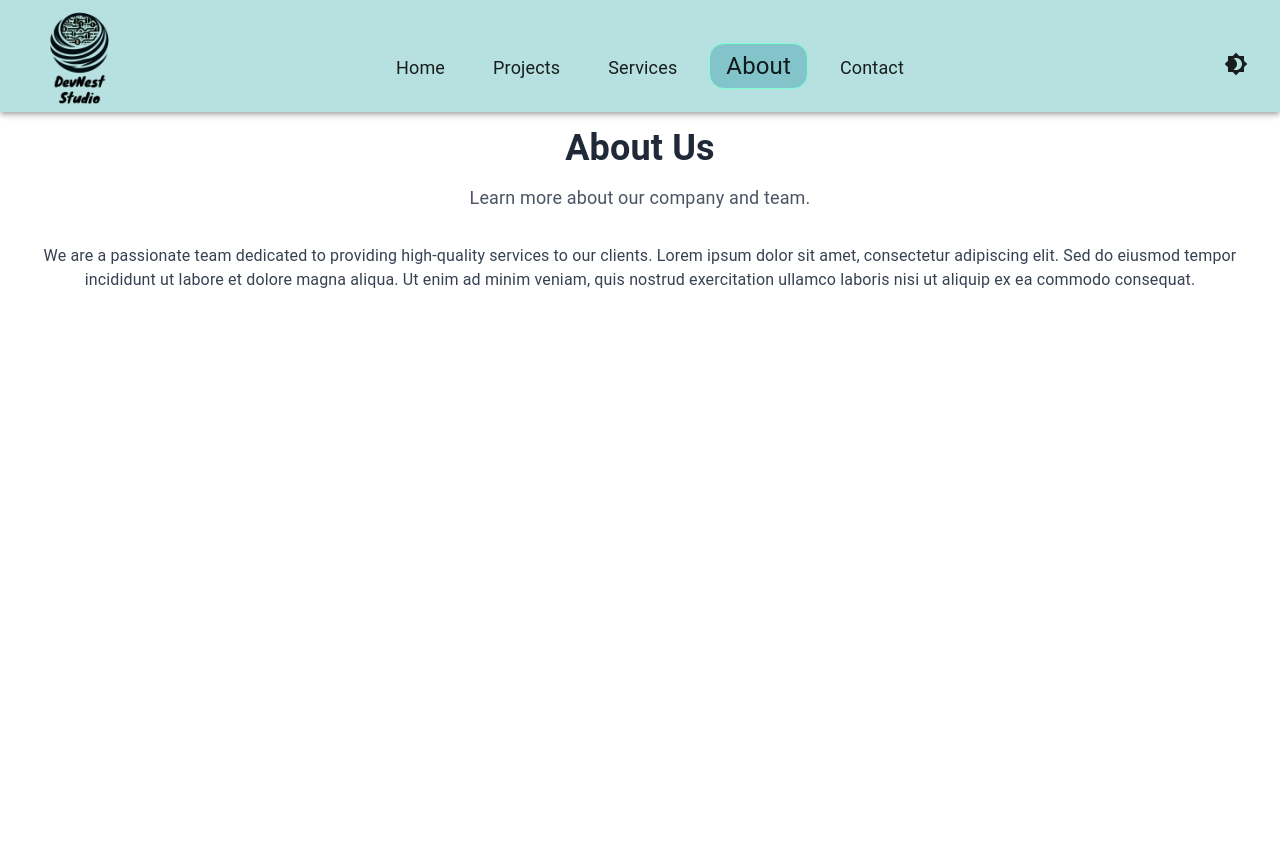
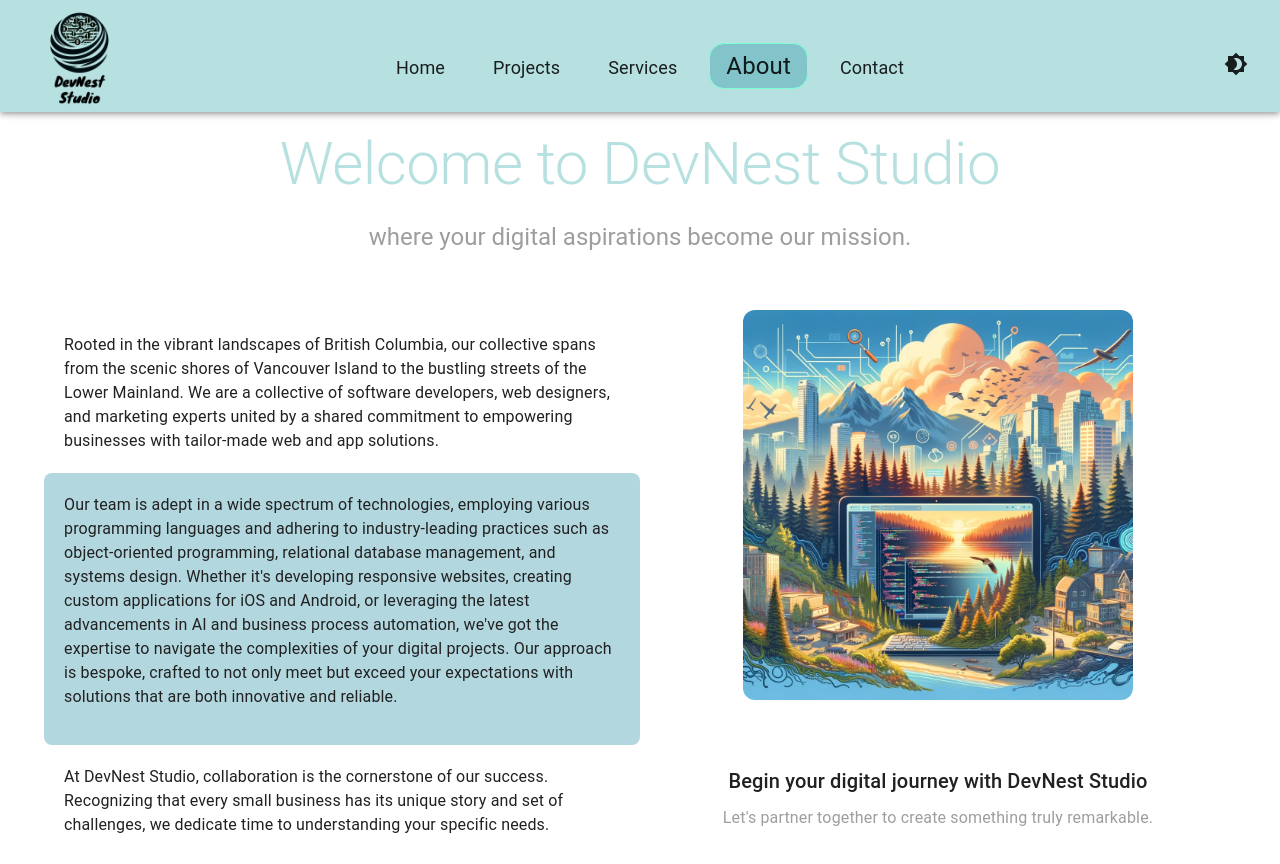
Before and after one commit to Evergreen-Tech-Solutions/DevNest_Studio, a React (Create React App) app: page /about in a window 1280 px wide. Built offline with nearby package versions, Linux system fonts and the light colour scheme.

Commit message:
wrote starting code for About page

```diff
--- a/src/pages/AboutPage.js
+++ b/src/pages/AboutPage.js
@@ -1,20 +1,119 @@
-import React from 'react';
-import Styles from '../styles/AboutPage.module.css';
+import React from "react";
+import Styles from "../styles/AboutPage.module.css";
+import aboutImage from "../images/aboutImage.png";
+import { Typography, Container, Box, Grid } from "@mui/material";
 
 function AboutPage() {
   return (
-    <div className="min-h-screen">
-      <div className="max-w-7xl mx-auto px-4 sm:px-6 lg:px-8 py-16">
-        <div className="text-center">
-          <h1 className="text-4xl font-bold text-gray-800 mb-4">About Us</h1>
-          <p className="text-lg text-gray-600">Learn more about our company and team.</p>
-          <div className="mt-8">
-            <p className="text-gray-700">
-              We are a passionate team dedicated to providing high-quality services to our clients. Lorem ipsum dolor sit amet, consectetur adipiscing elit. Sed do eiusmod tempor incididunt ut labore et dolore magna aliqua. Ut enim ad minim veniam, quis nostrud exercitation ullamco laboris nisi ut aliquip ex ea commodo consequat.
-            </p>
-          </div>
-        </div>
-      </div>
+    <div className={Styles.aboutPage}>
+      <Container maxWidth="lg">
+        <Box py={8} textAlign="center" className={Styles.introSection}>
+          <Typography
+            variant="h2"
+            color="primary"
+            gutterBottom
+            className={Styles.title}
+          >
+            Welcome to DevNest Studio
+          </Typography>
+          <Typography
+            variant="h5"
+            color="textSecondary"
+            paragraph
+            className={Styles.subtitle}
+          >
+            where your digital aspirations become our mission.
+          </Typography>
+        </Box>
+        <Grid container spacing={5}>
+          <Grid item md={6}>
+            <Typography
+              paragraph
+              color="textPrimary"
+              className={Styles.bodyText}
+            >
+              Rooted in the vibrant landscapes of British Columbia, our
+              collective spans from the scenic shores of Vancouver Island to the
+              bustling streets of the Lower Mainland. We are a collective of
+              software developers, web designers, and marketing experts united
+              by a shared commitment to empowering businesses with tailor-made
+              web and app solutions.
+            </Typography>
+            <Box className={Styles.sectionBackground}>
+              <Typography
+                variant="body1"
+                paragraph
+                color="textPrimary"
+                className={Styles.bodyText}
+              >
+                Our team is adept in a wide spectrum of technologies, employing
+                various programming languages and adhering to industry-leading
+                practices such as object-oriented programming, relational
+                database management, and systems design. Whether it's developing
+                responsive websites, creating custom applications for iOS and
+                Android, or leveraging the latest advancements in AI and
+                business process automation, we've got the expertise to navigate
+                the complexities of your digital projects. Our approach is
+                bespoke, crafted to not only meet but exceed your expectations
+                with solutions that are both innovative and reliable.
+              </Typography>
+            </Box>
+            <Typography
+              variant="body1"
+              paragraph
+              color="textPrimary"
+              className={Styles.bodyText}
+            >
+              At DevNest Studio, collaboration is the cornerstone of our
+              success. Recognizing that every small business has its unique
+              story and set of challenges, we dedicate time to understanding
+              your specific needs.
+            </Typography>
+          </Grid>
+          <Grid item md={6}>
+            <Box
+              sx={{
+                display: "flex", // Enables the use of Flexbox
+                alignItems: "center", // Centers the content vertically
+                justifyContent: "center", // Centers the content horizontally
+                height: "100%", // Ensures the Box takes full height of its parent
+                width: "100%", // Ensures the Box takes full width of its parent
+                mt: "-5.5rem",
+              }}
+            >
+              <img
+                src={aboutImage}
+                alt="Description"
+                style={{
+                  maxHeight: "75%", // Limits the image height to 75% of the Box
+                  maxWidth: "75%", // Limits the image width to 75% of the Box
+                  borderRadius: "12px",
+                  objectFit: "cover",
+                }}
+              />
+            </Box>
+            <Box textAlign="center" sx={{ width: "100%", marginTop: "auto" }}>
+              {/* Adjusts to fit below the image */}
+              <Typography
+                variant="h6"
+                color="textPrimary"
+                gutterBottom
+                className={Styles.bodySubtitle}
+              >
+                Begin your digital journey with DevNest Studio
+              </Typography>
+              <Typography
+                variant="subtitle1"
+                color="textSecondary"
+                paragraph
+                className={Styles.bodyText}
+              >
+                Let's partner together to create something truly remarkable.
+              </Typography>
+            </Box>
+          </Grid>
+        </Grid>
+      </Container>
     </div>
   );
 }
--- a/src/styles/AboutPage.module.css
+++ b/src/styles/AboutPage.module.css
@@ -0,0 +1,25 @@
+.title {
+  font-weight: bold;
+  font-size: 2.5rem;
+}
+
+.subtitle {
+  font-weight: 600;
+  font-size: 1.25rem;
+}
+
+.bodyText {
+  font-weight: 500;
+  font-size: 1.1rem;
+}
+
+.sectionBackground {
+  background-color: #278ea55a;
+  border-radius: 8px;
+  padding: 1.25rem; /* Adjust padding inside the background */
+  margin: 1.25rem -1.25rem; /* Adjusts the outer spacing to keep text aligned */
+}
+
+.introSection {
+  padding-bottom: 1rem; /* Reduced padding for less space */
+}
```
Also changed, not shown: src/images/aboutImage.png (added).
